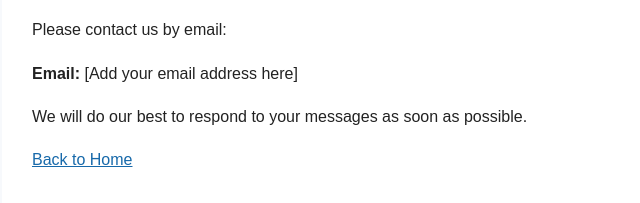
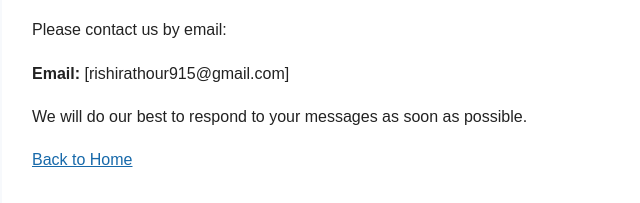
Before and after one commit to everydaysmarttools/everyday-smart-tools, a plain HTML site: page contact.html in a window 1280 px wide. Shown: the part 349-552 px from the top of the page, 238-878 px from the left. Drawn offline with Linux system fonts and the light colour scheme.

Commit message:
Update contact.html

```diff
--- a/contact.html
+++ b/contact.html
@@ -50,7 +50,7 @@
 
     <p>Please contact us by email:</p>
 
-    <p><strong>Email:</strong> [Add your email address here]</p>
+    <p><strong>Email:</strong> [rishirathour915@gmail.com]</p>
 
     <p>
       We will do our best to respond to your messages
```
